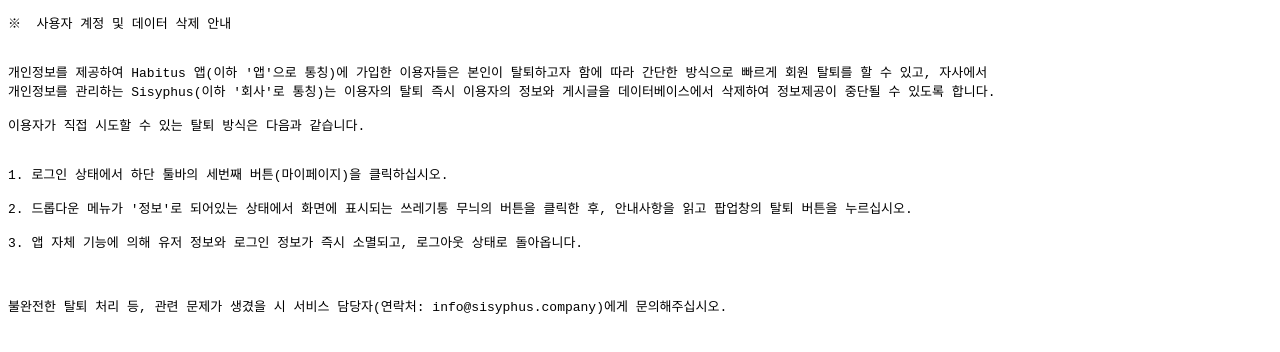
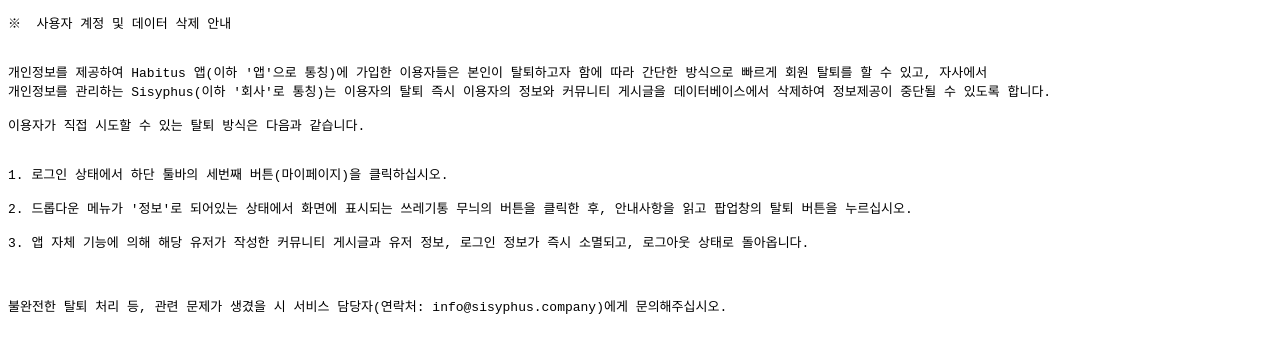
Before and after one commit to MeeNGooK/KyeSAq, a plain HTML site: page index.html in a window 1280 px wide. Drawn offline with Linux system fonts and the light colour scheme.

Commit message:
Update index.html

```diff
--- a/index.html
+++ b/index.html
@@ -11,7 +11,7 @@
 
 
 개인정보를 제공하여 Habitus 앱(이하 '앱'으로 통칭)에 가입한 이용자들은 본인이 탈퇴하고자 함에 따라 간단한 방식으로 빠르게 회원 탈퇴를 할 수 있고, 자사에서
-개인정보를 관리하는 Sisyphus(이하 '회사'로 통칭)는 이용자의 탈퇴 즉시 이용자의 정보와 게시글을 데이터베이스에서 삭제하여 정보제공이 중단될 수 있도록 합니다.
+개인정보를 관리하는 Sisyphus(이하 '회사'로 통칭)는 이용자의 탈퇴 즉시 이용자의 정보와 커뮤니티 게시글을 데이터베이스에서 삭제하여 정보제공이 중단될 수 있도록 합니다.
 
 이용자가 직접 시도할 수 있는 탈퇴 방식은 다음과 같습니다.
 
@@ -20,7 +20,7 @@
 
 2. 드롭다운 메뉴가 '정보'로 되어있는 상태에서 화면에 표시되는 쓰레기통 무늬의 버튼을 클릭한 후, 안내사항을 읽고 팝업창의 탈퇴 버튼을 누르십시오.
 
-3. 앱 자체 기능에 의해 유저 정보와 로그인 정보가 즉시 소멸되고, 로그아웃 상태로 돌아옵니다.
+3. 앱 자체 기능에 의해 해당 유저가 작성한 커뮤니티 게시글과 유저 정보, 로그인 정보가 즉시 소멸되고, 로그아웃 상태로 돌아옵니다.
 
 
 
```
